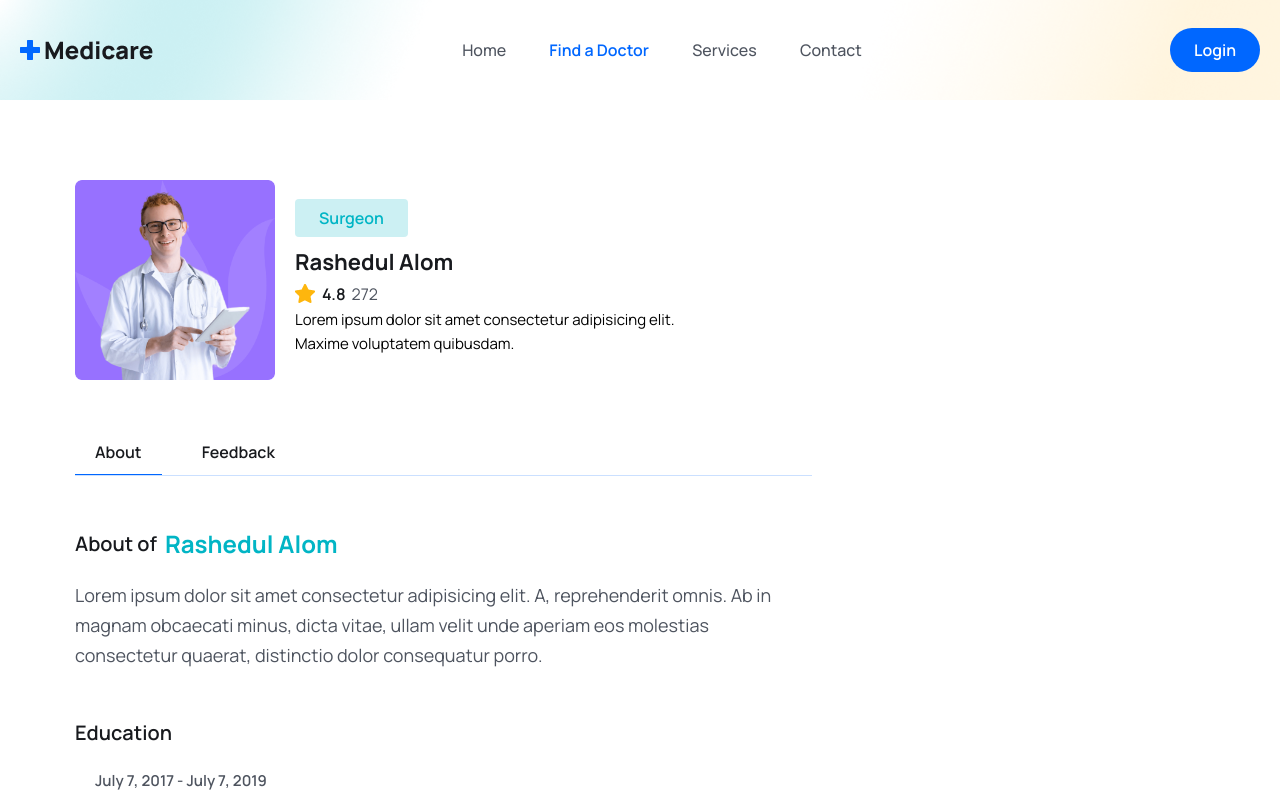
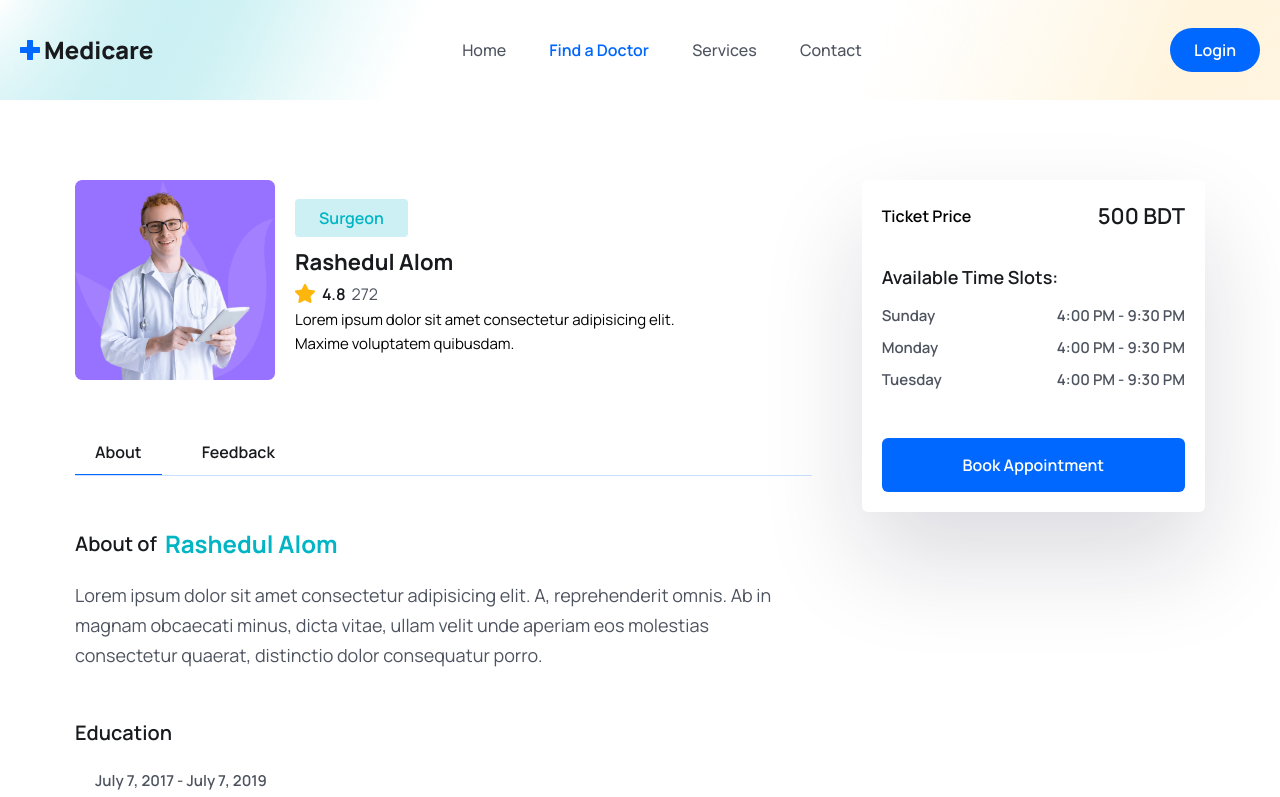
Before and after one commit to rajon38/Doctors_Project, a React (Vite) app in the folder frontend/: page /doctors/1 in a window 1280 px wide. Shown: the top 797 px of the page. Built offline with nearby package versions, Linux system fonts and the light colour scheme.

Commit message:
fontend doctors part-2

```diff
--- a/frontend/src/pages/Doctors/DoctorDetails.jsx
+++ b/frontend/src/pages/Doctors/DoctorDetails.jsx
@@ -3,6 +3,7 @@ import doctorImg from "../../assets/images/doctor-img02.png";
 import starIcon from "../../assets/images/Star.png"
 import DoctorAbout from './DoctorAbout';
 import Feedback from './Feedback';
+import SidePanel from './SidePanel';
 
 const DoctorDetails = () => {
   const [tab, setTab] = useState('about')
@@ -48,7 +49,9 @@ const DoctorDetails = () => {
             </div>
           </div>
 
-          {/* <div></div> */}
+          <div>
+            <SidePanel/>
+          </div>
         </div>
       </div>
     </section>
--- a/frontend/src/pages/Doctors/FeedbackForm.jsx
+++ b/frontend/src/pages/Doctors/FeedbackForm.jsx
@@ -1,8 +1,47 @@
-import React from 'react'
+import React, { useState } from 'react'
+import { AiFillStar } from 'react-icons/ai'
 
 const FeedbackForm = () => {
+  const [rating, setRating] = useState(0)
+  const [hover,setHover] = useState(0)
+  const [reviewText,setReviewText] = useState("")
+
+  const handleSubmitReview = async( e )=> {
+    e.preventDefault()
+
+    //Api later
+  }
   return (
-    <div>FeedbackForm</div>
+    <form action="">
+      <div>
+        <h3 className="text-headingColor text-[16px] leading-6 font-semibold mb-4">
+          How would you rate the overall experience?*
+        </h3>
+
+        <div>
+          {[...Array(5).keys()].map((_, index)=>{
+            index += 1;
+
+            return(
+              <button key={index} type='button' className={`${index <= ((rating && hover) || hover )? "text-yellowColor" : "text-gray-400"} bg-transparent border-none outline-none text-[22px] cursor-pointer`} onClick={() => setRating(index)} onMouseEnter={() => setHover(index)} onMouseLeave={() => setHover(rating)} onDoubleClick={() => { setHover(0); setRating(0);}}>
+                <span>
+                  <AiFillStar/>
+                </span>
+              </button>
+            )
+          })}
+        </div>
+      </div>
+
+      <div className="mt-[30px]">
+        <h3 className="text-headingColor text-[16px] leading-6 font-semibold mb-4">
+          Share your feedback or suggestions*
+        </h3>
+
+        <textarea className='border border-solid border-[#0066ff34] focus:outline-primaryColor w-full px-4 py-3 rounded-md' rows='5' placeholder='Write your message' onChange={e => setReviewText(e.target.value)}></textarea>
+      </div>
+      <button type="submit" onClick={handleSubmitReview} className='btn'>Submit Feedback</button>
+    </form>
   )
 }
 
--- /dev/null
+++ b/frontend/src/pages/Doctors/SidePanel.jsx
@@ -0,0 +1,51 @@
+import React from 'react'
+
+const SidePanel = () => {
+  return (
+    <div className='shadow-panelShadow p-3 lg:p-5 rounded-md'>
+        <div className="flex items-center justify-between">
+            <p className="text-para mt-0 font-semibold">Ticket Price</p>
+            <span className="text-[16px] leading-7 lg:text-[22px] lg:leading-8 text-headingColor font-semibold">
+                500 BDT
+            </span>
+        </div>
+
+        <div className="mt-[30px]">
+            <p className="text_para mt-0 font-semibold text-headingColor">
+                Available Time Slots:
+            </p>
+
+            <ul className="mt-3">
+                <li className="flex items-center justify-between mb-2">
+                    <p className="text-[15px] leading-6 text-textColor font-semibold">
+                        Sunday
+                    </p>
+                    <p className="text-[15px] leading-6 text-textColor font-semibold">
+                        4:00 PM - 9:30 PM
+                    </p>
+                </li>
+                <li className="flex items-center justify-between mb-2">
+                    <p className="text-[15px] leading-6 text-textColor font-semibold">
+                        Monday
+                    </p>
+                    <p className="text-[15px] leading-6 text-textColor font-semibold">
+                        4:00 PM - 9:30 PM
+                    </p>
+                </li>
+                <li className="flex items-center justify-between mb-2">
+                    <p className="text-[15px] leading-6 text-textColor font-semibold">
+                        Tuesday
+                    </p>
+                    <p className="text-[15px] leading-6 text-textColor font-semibold">
+                        4:00 PM - 9:30 PM
+                    </p>
+                </li>
+            </ul>
+        </div>
+
+        <button className="btn px-2 w-full rounded-md">Book Appointment</button>
+    </div>
+  )
+}
+
+export default SidePanel
```
